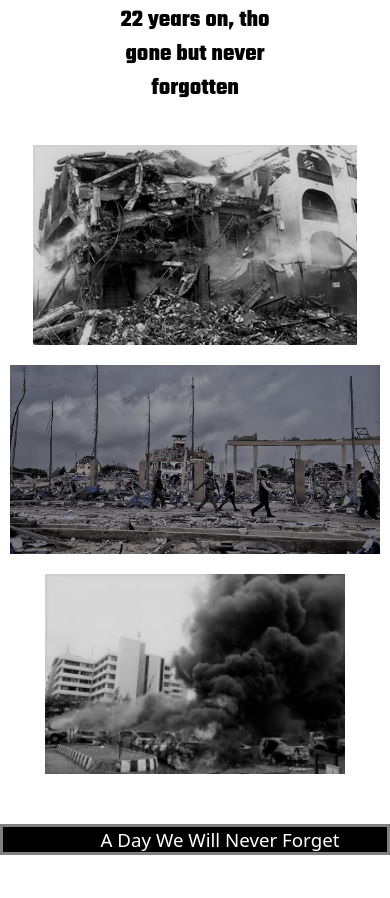
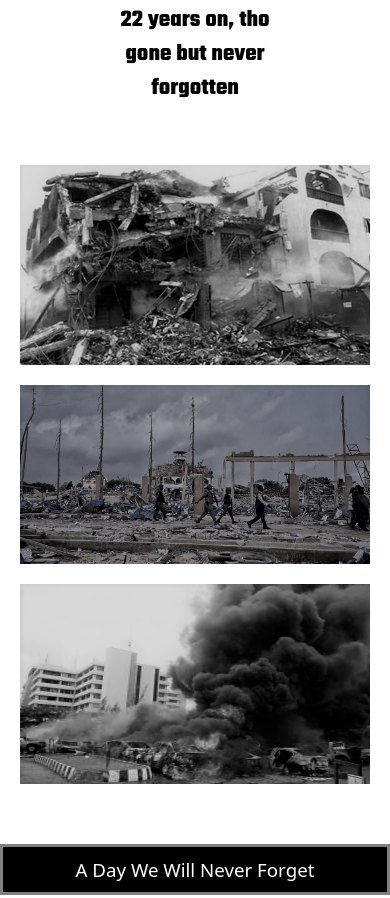
Before and after one commit to VictorOkpare/Tribute-Page, a plain HTML site: page index.html in a window 390 px wide. Shown: the part 534-1432 px from the top of the page. Drawn offline with Linux system fonts and the light colour scheme; a web font is replaced by a local one.

Commit message:
making image more responsive

```diff
--- a/index.html
+++ b/index.html
@@ -77,7 +77,7 @@
     </section>
 
     <div class="Second-section">
-      <section class="tribute-ctn" id="tribute-ctn">
+      <section class="tribute-ctn memory-ctn" id="tribute-ctn">
         <div class="story-ctn ctnudontireme">
           <h3>A Day We Will Never Forget</h3>
           <div class="storyText-ctn">
--- a/media.css
+++ b/media.css
@@ -13,9 +13,12 @@
   .images-ctn {
     display: flex;
     flex-direction: column;
-    width: 100%;
+    width: 350px;
     align-items: center;
-    margin-bottom: 20px;
+    margin: 20px auto;
+  }
+  .memoryImg-ctn img{
+    width: 350px;
   }
 }
 .box {
@@ -24,9 +27,7 @@
   margin: 10px;
 }
 
-.story-ctn h3 {
-  text-align: center;
-}
+
 
 .storyText-ctn {
   display: flex;
--- a/styles.css
+++ b/styles.css
@@ -41,6 +41,7 @@ ul {
   align-self: center;
   text-align: center;
   justify-self: center;
+  flex : 1;
 }
 .text-ctn h1 {
   text-align: center;
@@ -62,41 +63,21 @@ ul {
 .images-ctn {
   width: 500px;
   height: 550px;
-  /* margin-right: 10px; */
   padding: 0px;
-  position: relative;
-  /* border: solid; */
+  margin-right: 10px;
 }
+
 .box {
-  width: 200px;
   height: 200px;
-  /* margin: 0 10px; */
+  width: 100%;
+}
 
-  width: fit-content;
-}
-.img-one {
-  position: absolute;
-  left: 0;
-  top: 0;
-}
 .img-one img,
 .img-two img,
 .img-three img {
   background-size: cover;
   width: 100%;
   height: 100%;
-}
-.img-two {
-  position: absolute;
-  top: 25%;
-  left: 35%;
-
-  z-index: 1;
-}
-.img-three {
-  position: absolute;
-  top: 55%;
-  left: 0;
 }
 p {
   font-family: "Roboto", sans-serif;
@@ -151,11 +132,11 @@ a {
 .memory-ctn h3 {
   font-family: "Rubik Maps", system-ui;
   font-weight: 400;
-  text-align: left;
+  text-align: center;
   border: gray solid;
   background-color: black;
   color: white;
-  padding-left: 50px;
+  padding: 10px 0;
 }
 
 .memory-ctn p {
```
